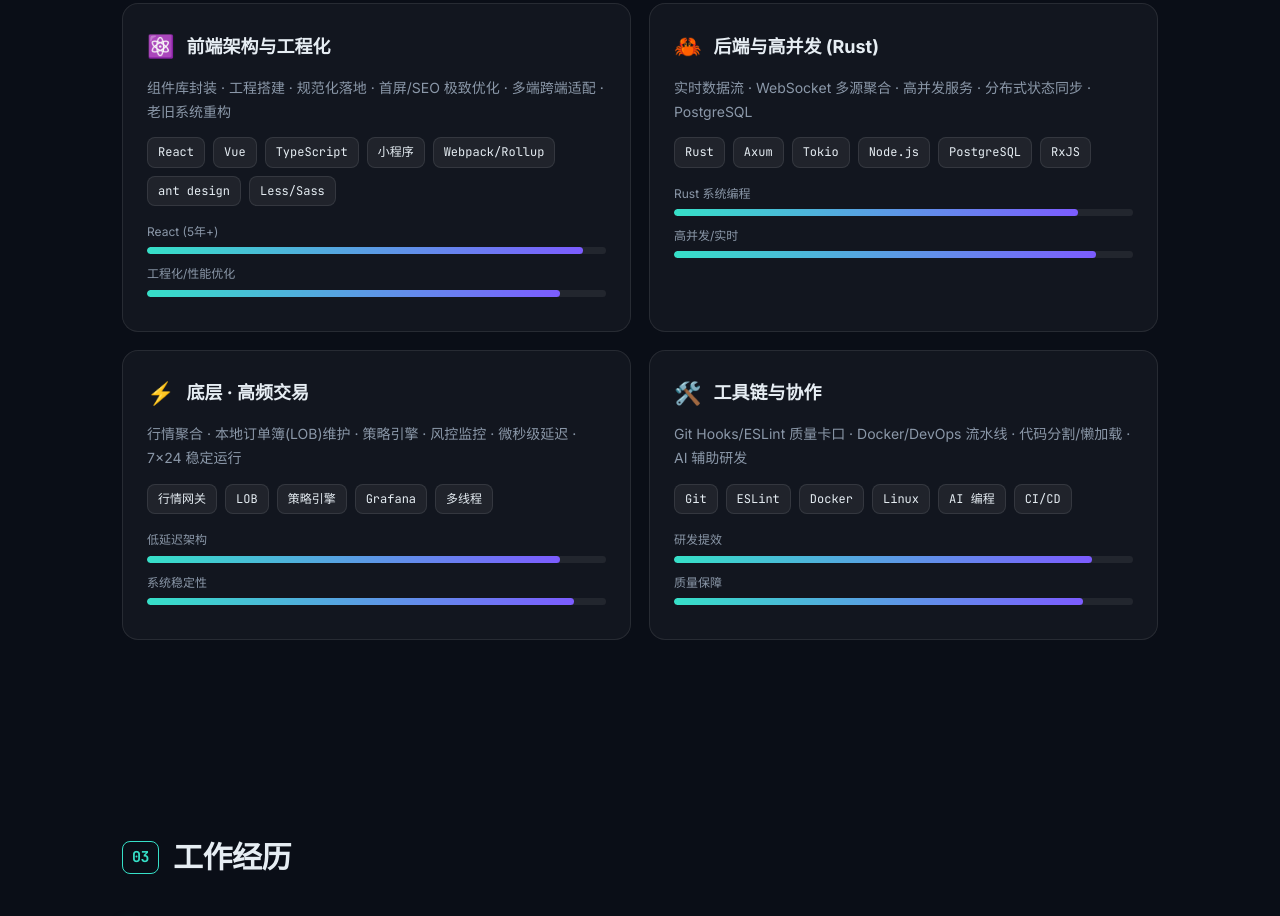
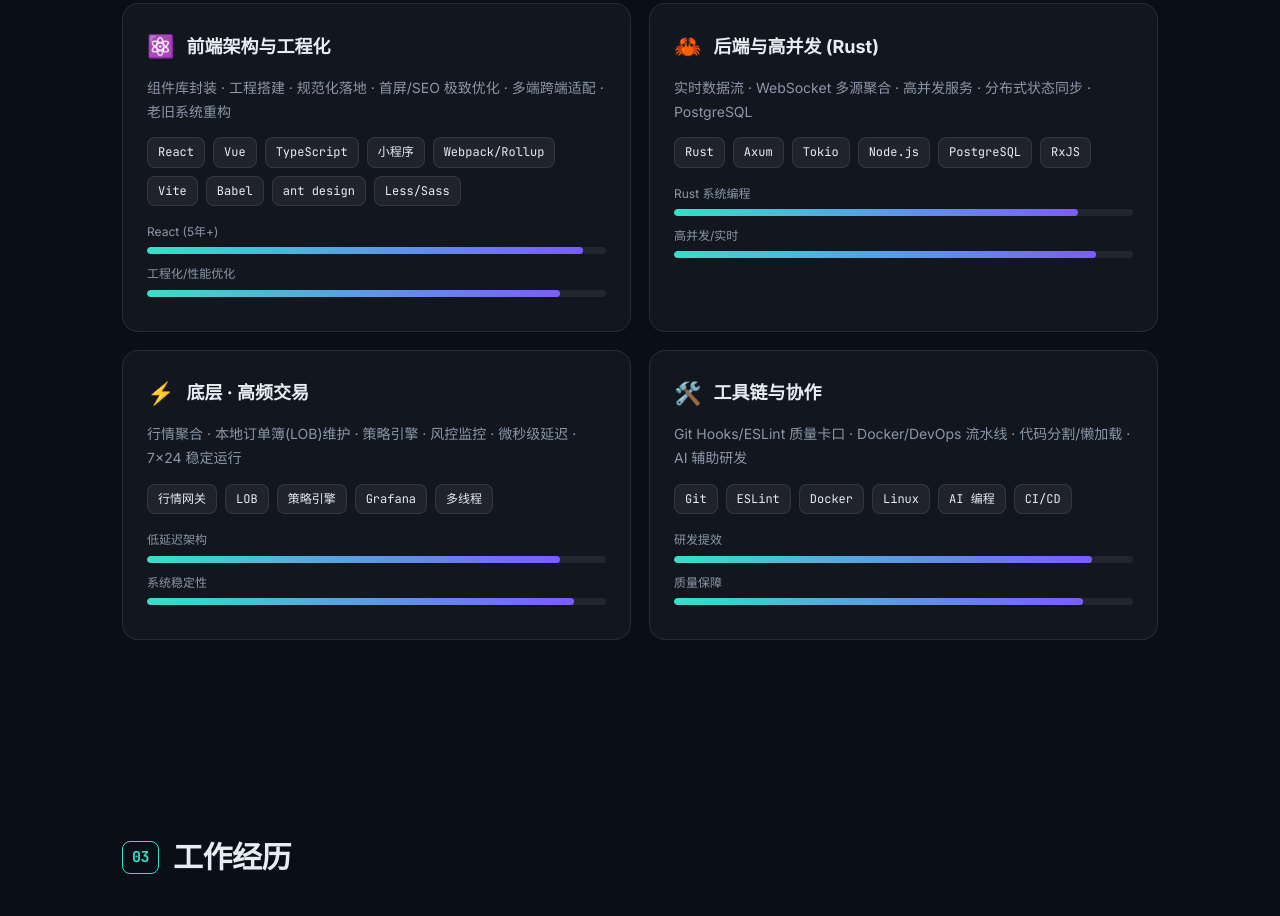
Before and after one commit to zsl99a/zsl99a.github.io, a plain HTML site: page index.html in a window 1280 px wide. Shown: the part 1497-2413 px from the top of the page. Drawn offline with Linux system fonts and the light colour scheme; no server answers.

Commit message:
前端架构技能卡新增 Vite 与 Babel 标签

```diff
--- a/index.html
+++ b/index.html
@@ -116,7 +116,7 @@
             <div class="skill-head"><span class="skill-ico">⚛️</span><h3>前端架构与工程化</h3></div>
             <p class="skill-desc">组件库封装 · 工程搭建 · 规范化落地 · 首屏/SEO 极致优化 · 多端跨端适配 · 老旧系统重构</p>
             <div class="skill-tags">
-              <span>React</span><span>Vue</span><span>TypeScript</span><span>小程序</span><span>Webpack/Rollup</span><span>ant design</span><span>Less/Sass</span>
+              <span>React</span><span>Vue</span><span>TypeScript</span><span>小程序</span><span>Webpack/Rollup</span><span>Vite</span><span>Babel</span><span>ant design</span><span>Less/Sass</span>
             </div>
             <div class="bar"><span class="bar-label">React (5年+)</span><span class="bar-track"><i data-w="95"></i></span></div>
             <div class="bar"><span class="bar-label">工程化/性能优化</span><span class="bar-track"><i data-w="90"></i></span></div>
```
